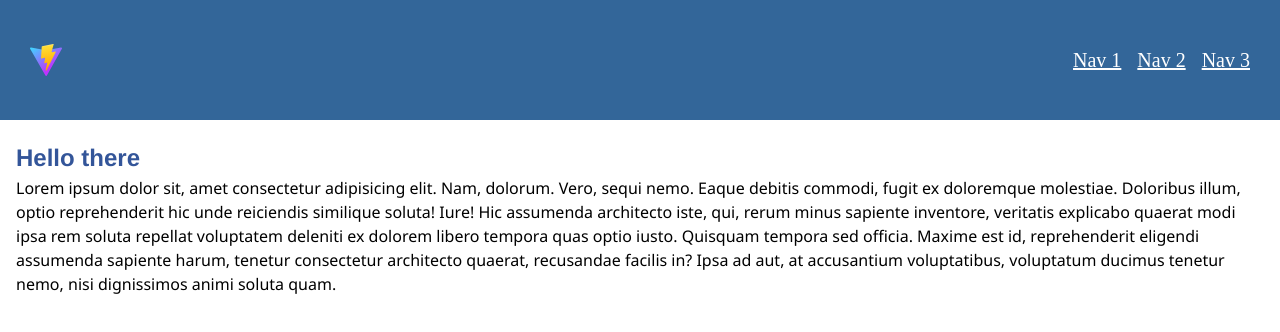
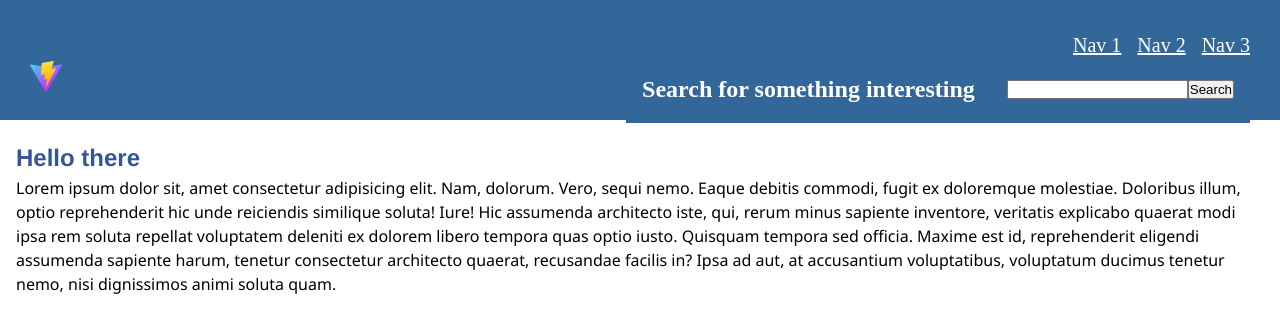
Before and after one commit to bo7owers/react-vite, a React (Vite) app: page / in a window 1280 px wide. Shown: the top 332 px of the page. Built offline with nearby package versions, Linux system fonts and the light colour scheme.

Commit message:
Add searchbar to navbar

```diff
--- a/src/components/MainCont/MainCont.jsx
+++ b/src/components/MainCont/MainCont.jsx
@@ -4,22 +4,20 @@ function Main() {
   return (
     <>
       <main>
-        <h1>
-          Hello there
-          <p>
-            Lorem ipsum dolor sit, amet consectetur adipisicing elit. Nam,
-            dolorum. Vero, sequi nemo. Eaque debitis commodi, fugit ex
-            doloremque molestiae. Doloribus illum, optio reprehenderit hic unde
-            reiciendis similique soluta! Iure! Hic assumenda architecto iste,
-            qui, rerum minus sapiente inventore, veritatis explicabo quaerat
-            modi ipsa rem soluta repellat voluptatem deleniti ex dolorem libero
-            tempora quas optio iusto. Quisquam tempora sed officia. Maxime est
-            id, reprehenderit eligendi assumenda sapiente harum, tenetur
-            consectetur architecto quaerat, recusandae facilis in? Ipsa ad aut,
-            at accusantium voluptatibus, voluptatum ducimus tenetur nemo, nisi
-            dignissimos animi soluta quam.
-          </p>
-        </h1>
+        <h1>Hello there</h1>
+        <p>
+          Lorem ipsum dolor sit, amet consectetur adipisicing elit. Nam,
+          dolorum. Vero, sequi nemo. Eaque debitis commodi, fugit ex doloremque
+          molestiae. Doloribus illum, optio reprehenderit hic unde reiciendis
+          similique soluta! Iure! Hic assumenda architecto iste, qui, rerum
+          minus sapiente inventore, veritatis explicabo quaerat modi ipsa rem
+          soluta repellat voluptatem deleniti ex dolorem libero tempora quas
+          optio iusto. Quisquam tempora sed officia. Maxime est id,
+          reprehenderit eligendi assumenda sapiente harum, tenetur consectetur
+          architecto quaerat, recusandae facilis in? Ipsa ad aut, at accusantium
+          voluptatibus, voluptatum ducimus tenetur nemo, nisi dignissimos animi
+          soluta quam.
+        </p>
       </main>
     </>
   );
--- a/src/components/Nav/Nav.jsx
+++ b/src/components/Nav/Nav.jsx
@@ -1,4 +1,5 @@
 import "./Nav.css";
+import SearchBar from "../Searchbar/Searchbar";
 
 function Nav() {
   return (
@@ -23,6 +24,7 @@ function Nav() {
               </a>
             </li>
           </ul>
+          <SearchBar />
         </nav>
       </div>
     </>
--- a/src/components/Searchbar/Searchbar.jsx
+++ b/src/components/Searchbar/Searchbar.jsx
@@ -0,0 +1,15 @@
+import "./searchbar.css";
+
+export default function SearchBar(props) {
+  return (
+    <section className="search-bar">
+      <h2>Search for something interesting</h2>
+      <form>
+        <input type="text" name="custom-search" className="search-text" />
+        <button className="btn-primary btn" name="search-btn">
+          Search
+        </button>
+      </form>
+    </section>
+  );
+}
--- a/src/components/Searchbar/searchbar.css
+++ b/src/components/Searchbar/searchbar.css
@@ -1,4 +1,4 @@
-.searchBar {
+.search-bar {
   background-color: #369;
   font-size: 1rem;
   display: flex;
@@ -10,4 +10,5 @@
   gap: 2rem;
   z-index: -1;
   margin-top: -5px;
+  color: #fff;
 }
```
